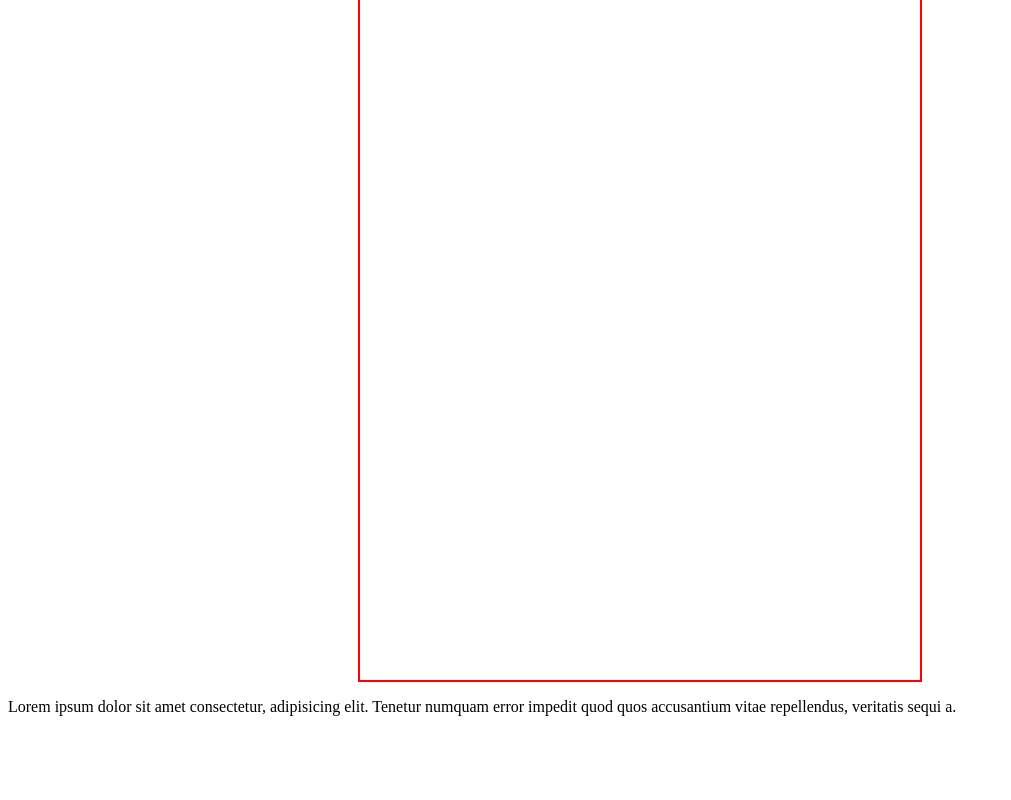
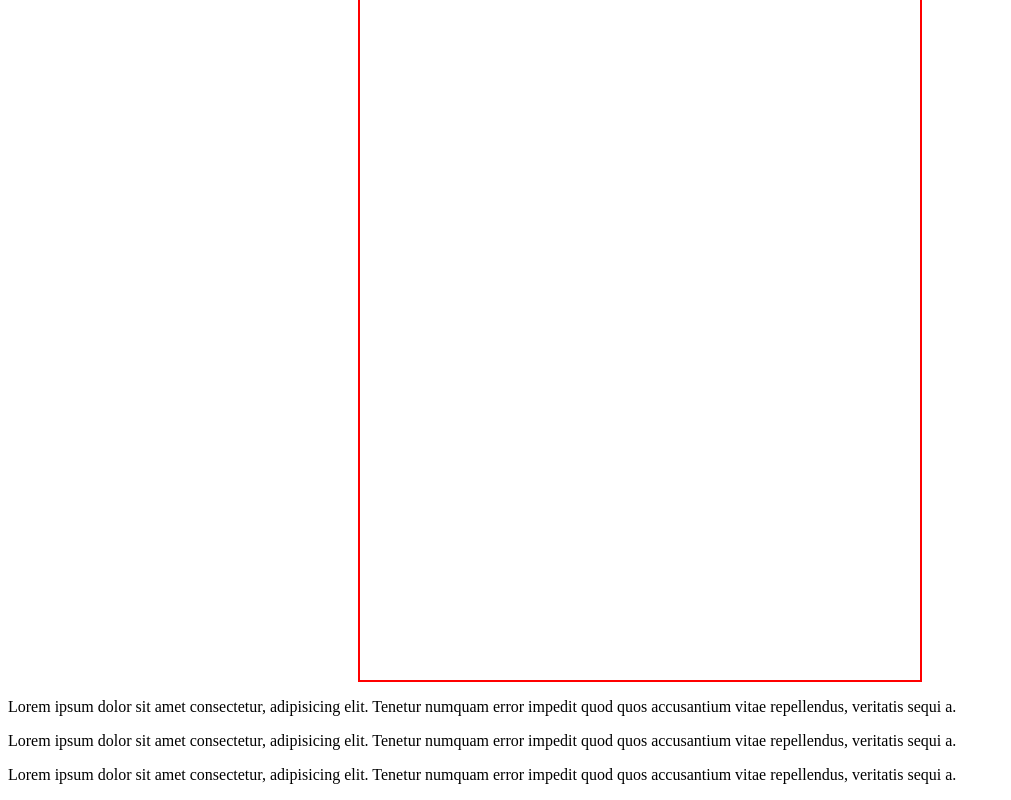
Before and after one commit to Otabek2121/learn-github, a plain HTML site: page index.html in a window 1280 px wide. Shown: the part 326-1126 px from the top of the page, without its empty margins (0-1011 px from the left). Before the commit the page ends 1058 px from the top, so only its background shows below. Drawn offline with Linux system fonts and the light colour scheme.

Commit message:
gitga yuklash

```diff
--- a/index.html
+++ b/index.html
@@ -46,6 +46,12 @@
     <div>
         <p>Lorem ipsum dolor sit amet consectetur, adipisicing elit. Tenetur numquam error impedit quod quos accusantium vitae repellendus, veritatis sequi a.</p>
     </div>
+    <div>
+        <p>Lorem ipsum dolor sit amet consectetur, adipisicing elit. Tenetur numquam error impedit quod quos accusantium vitae repellendus, veritatis sequi a.</p>
+    </div>
+    <div>
+        <p>Lorem ipsum dolor sit amet consectetur, adipisicing elit. Tenetur numquam error impedit quod quos accusantium vitae repellendus, veritatis sequi a.</p>
+    </div>
 </body>
 <script>
     var lists = [
```
